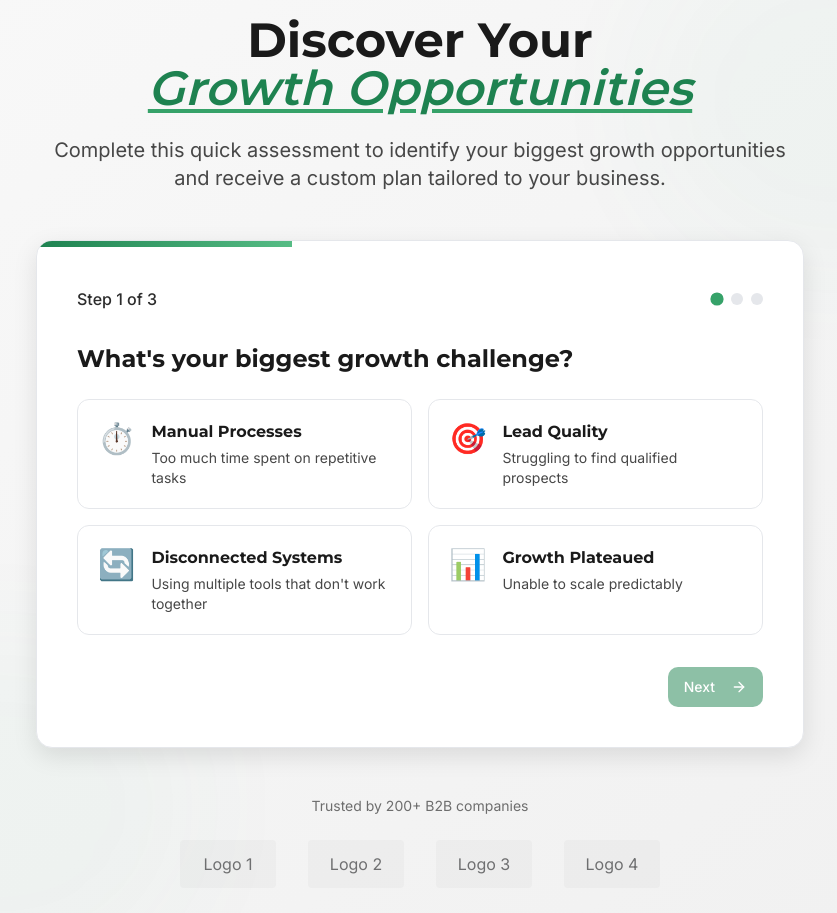
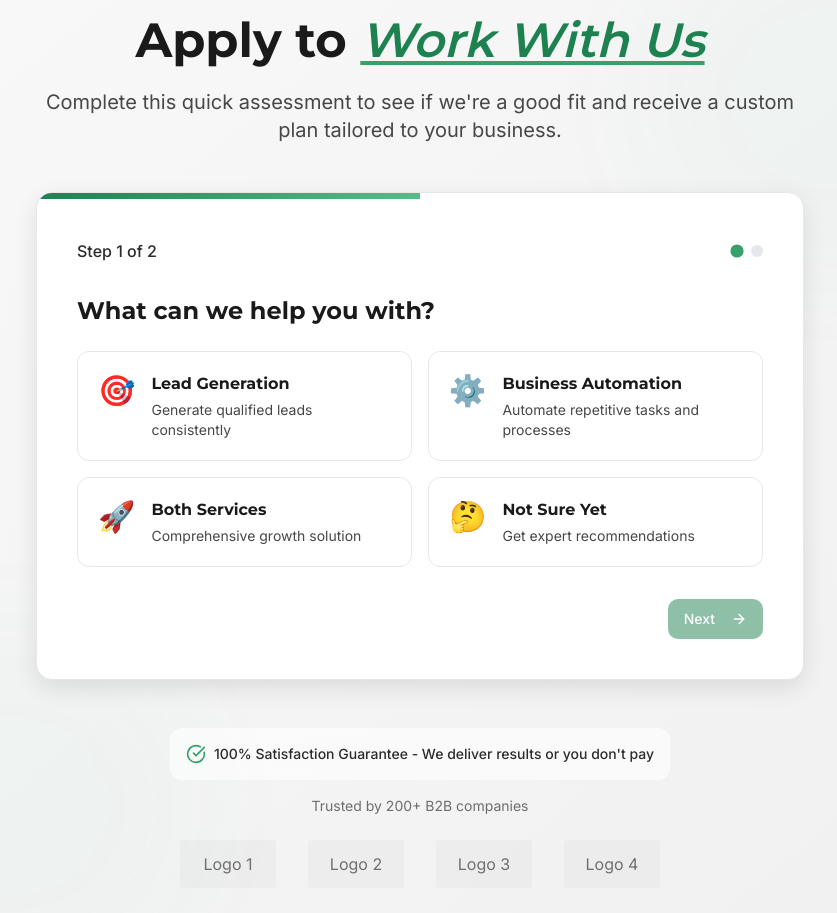
Before and after one commit to Jayvbooth/lea-growth-spark, a React (Vite) app: page / in a window 1280 px wide. Shown: the part 7860-8773 px from the top of the page, without its empty margins (220-1057 px from the left). Built offline with nearby package versions, Linux system fonts and the light colour scheme.

Commit message:
Refactor: Apply to work form on homepage
Update the CTA section on the homepage to match the design of the application form.

```diff
--- a/src/components/home/Assessment.tsx
+++ b/src/components/home/Assessment.tsx
@@ -1,61 +1,67 @@
 
 import React, { useState } from 'react';
+import { Link } from 'react-router-dom';
 import { Button } from "@/components/ui/button";
-import { ArrowRight, ArrowLeft, Check, CheckCircle } from 'lucide-react';
+import { ArrowRight, ArrowLeft, Check, CheckCircle, Building, Mail, User, Briefcase, Package, Users, Activity, Globe, BarChart } from 'lucide-react';
+import {
+  Form,
+  FormControl,
+  FormField,
+  FormItem,
+  FormLabel,
+  FormMessage,
+} from "@/components/ui/form";
+import { RadioGroup, RadioGroupItem } from "@/components/ui/radio-group";
+import { Input } from "@/components/ui/input";
 
-// Step 1: Current Situation
-const situationOptions = [
+// Service selection options
+const serviceOptions = [
   {
-    icon: "⏱️",
-    title: "Manual Processes",
-    description: "Too much time spent on repetitive tasks"
+    value: "Lead Generation",
+    label: "Lead Generation",
+    icon: "🎯",
+    description: "Generate qualified leads consistently"
   },
   {
-    icon: "🎯",
-    title: "Lead Quality",
-    description: "Struggling to find qualified prospects"
+    value: "Business Automation",
+    label: "Business Automation",
+    icon: "⚙️",
+    description: "Automate repetitive tasks and processes"
   },
   {
-    icon: "🔄",
-    title: "Disconnected Systems",
-    description: "Using multiple tools that don't work together"
+    value: "Both",
+    label: "Both Services",
+    icon: "🚀",
+    description: "Comprehensive growth solution"
   },
   {
-    icon: "📊",
-    title: "Growth Plateaued",
-    description: "Unable to scale predictably"
+    value: "Not Sure Yet",
+    label: "Not Sure Yet",
+    icon: "🤔",
+    description: "Get expert recommendations"
   }
 ];
 
-// Step 2: Goals
-const goalOptions = [
-  { id: 1, label: "Generate more qualified leads" },
-  { id: 2, label: "Automate repetitive tasks" },
-  { id: 3, label: "Integrate existing systems" },
-  { id: 4, label: "Improve conversion rates" },
-  { id: 5, label: "Reduce wasted time" },
-  { id: 6, label: "Scale predictable growth" }
-];
-
-// Step 3: Current Tools
-const toolOptions = [
-  { id: 1, label: "CRM (Salesforce, HubSpot, etc.)" },
-  { id: 2, label: "Marketing Automation" },
-  { id: 3, label: "Email Marketing" },
-  { id: 4, label: "Meeting Scheduler" },
-  { id: 5, label: "Social Media Tools" },
-  { id: 6, label: "Analytics Platform" },
-  { id: 7, label: "Project Management" },
-  { id: 8, label: "Communication Tools" }
+// Business type options
+const businessTypeOptions = [
+  { value: "B2B Services", label: "B2B Services", icon: <Briefcase className="h-4 w-4 mr-2" /> },
+  { value: "B2B Products", label: "B2B Products", icon: <Package className="h-4 w-4 mr-2" /> },
+  { value: "Agency", label: "Agency/Consulting", icon: <Users className="h-4 w-4 mr-2" /> },
+  { value: "Healthcare", label: "Healthcare", icon: <Activity className="h-4 w-4 mr-2" /> },
+  { value: "Other", label: "Other", icon: <Globe className="h-4 w-4 mr-2" /> }
 ];
 
 const Assessment = () => {
   const [currentStep, setCurrentStep] = useState(1);
-  const [selectedSituation, setSelectedSituation] = useState<number | null>(null);
-  const [selectedGoals, setSelectedGoals] = useState<number[]>([]);
-  const [selectedTools, setSelectedTools] = useState<number[]>([]);
+  const [selectedService, setSelectedService] = useState<string | null>(null);
+  const [formValues, setFormValues] = useState({
+    fullName: '',
+    email: '',
+    companyName: '',
+    businessType: '',
+  });
 
-  const totalSteps = 3;
+  const totalSteps = 2;
 
   const handleNextStep = () => {
     if (currentStep < totalSteps) {
@@ -71,48 +77,21 @@ const Assessment = () => {
     }
   };
 
-  const handleSituationSelect = (index: number) => {
-    setSelectedSituation(index);
+  const handleServiceSelect = (service: string) => {
+    setSelectedService(service);
   };
 
-  const handleGoalToggle = (id: number) => {
-    setSelectedGoals(prev =>
-      prev.includes(id)
-        ? prev.filter(item => item !== id)
-        : [...prev, id]
-    );
-  };
-
-  const handleToolToggle = (id: number) => {
-    setSelectedTools(prev =>
-      prev.includes(id)
-        ? prev.filter(item => item !== id)
-        : [...prev, id]
-    );
+  const handleInputChange = (name: string, value: string) => {
+    setFormValues(prev => ({
+      ...prev,
+      [name]: value
+    }));
   };
 
   const isNextDisabled = () => {
-    if (currentStep === 1 && selectedSituation === null) return true;
-    if (currentStep === 2 && selectedGoals.length === 0) return true;
+    if (currentStep === 1 && !selectedService) return true;
+    if (currentStep === 2 && (!formValues.fullName || !formValues.email)) return true;
     return false;
-  };
-
-  const handleSubmit = () => {
-    // Handle form submission - in a real app, this would send data to backend
-    console.log({
-      situation: selectedSituation !== null ? situationOptions[selectedSituation] : null,
-      goals: selectedGoals.map(id => goalOptions.find(goal => goal.id === id)),
-      tools: selectedTools.map(id => toolOptions.find(tool => tool.id === id))
-    });
-
-    // Reset the form
-    setCurrentStep(1);
-    setSelectedSituation(null);
-    setSelectedGoals([]);
-    setSelectedTools([]);
-
-    // Show success message or redirect
-    alert("Thanks for completing the assessment! We'll prepare your custom growth plan.");
   };
 
   return (
@@ -125,10 +104,10 @@ const Assessment = () => {
       <div className="container mx-auto px-4 relative z-10">
         <div className="max-w-4xl mx-auto text-center mb-12">
           <h2 className="text-3xl md:text-5xl font-bold mb-6 text-monochrome-900 animate-fade-in">
-            Discover Your <span className="text-fancy text-green-600">Growth Opportunities</span>
+            Apply to <span className="text-fancy text-green-600">Work With Us</span>
           </h2>
           <p className="text-lg md:text-xl text-monochrome-700 max-w-3xl mx-auto animate-fade-in">
-            Complete this quick assessment to identify your biggest growth opportunities and receive a custom plan tailored to your business.
+            Complete this quick assessment to see if we're a good fit and receive a custom plan tailored to your business.
           </p>
         </div>
 
@@ -163,25 +142,25 @@ const Assessment = () => {
               </div>
             </div>
 
-            {/* Step 1: Current Situation */}
+            {/* Step 1: Service Selection */}
             {currentStep === 1 && (
               <div className="animate-fade-in">
                 <h3 className="text-xl md:text-2xl font-bold text-monochrome-900 mb-6">
-                  What's your biggest growth challenge?
+                  What can we help you with?
                 </h3>
 
                 <div className="grid grid-cols-1 md:grid-cols-2 gap-4 mb-8">
-                  {situationOptions.map((option, index) => (
+                  {serviceOptions.map((option, index) => (
                     <div
                       key={index}
                       className={`p-5 border rounded-xl cursor-pointer transition-all duration-200 relative ${
-                        selectedSituation === index
+                        selectedService === option.value
                           ? 'border-green-500 bg-green-50 shadow-md'
                           : 'border-gray-200 hover:border-green-300 hover:shadow-sm'
                       }`}
-                      onClick={() => handleSituationSelect(index)}
+                      onClick={() => handleServiceSelect(option.value)}
                     >
-                      {selectedSituation === index && (
+                      {selectedService === option.value && (
                         <div className="absolute top-3 right-3 text-green-500">
                           <Check className="w-5 h-5" />
                         </div>
@@ -189,7 +168,7 @@ const Assessment = () => {
                       <div className="flex items-start">
                         <div className="text-3xl mr-4">{option.icon}</div>
                         <div>
-                          <h4 className="font-bold text-monochrome-900 mb-1">{option.title}</h4>
+                          <h4 className="font-bold text-monochrome-900 mb-1">{option.label}</h4>
                           <p className="text-sm text-monochrome-700">{option.description}</p>
                         </div>
                       </div>
@@ -199,80 +178,93 @@ const Assessment = () => {
               </div>
             )}
 
-            {/* Step 2: Goals */}
+            {/* Step 2: Basic Information */}
             {currentStep === 2 && (
-              <div className="animate-fade-in">
+              <div className="animate-fade-in space-y-6">
                 <h3 className="text-xl md:text-2xl font-bold text-monochrome-900 mb-6">
-                  What are your primary growth goals?
+                  Tell Us About Your Business
                 </h3>
-                <p className="text-monochrome-700 mb-6">Select all that apply to your business.</p>
 
-                <div className="grid grid-cols-1 md:grid-cols-2 gap-3 mb-8">
-                  {goalOptions.map(goal => (
+                <div className="grid grid-cols-1 md:grid-cols-2 gap-5">
+                  <div className="space-y-2">
+                    <label htmlFor="fullName" className="text-sm font-medium text-monochrome-800">Full Name</label>
+                    <div className="relative">
+                      <User className="absolute left-3 top-3 h-4 w-4 text-gray-400" />
+                      <Input
+                        id="fullName"
+                        value={formValues.fullName}
+                        onChange={(e) => handleInputChange('fullName', e.target.value)}
+                        placeholder="Your full name"
+                        className="pl-10"
+                      />
+                    </div>
+                  </div>
+
+                  <div className="space-y-2">
+                    <label htmlFor="email" className="text-sm font-medium text-monochrome-800">Email Address</label>
+                    <div className="relative">
+                      <Mail className="absolute left-3 top-3 h-4 w-4 text-gray-400" />
+                      <Input
+                        id="email"
+                        type="email"
+                        value={formValues.email}
+                        onChange={(e) => handleInputChange('email', e.target.value)}
+                        placeholder="you@company.com"
+                        className="pl-10"
+                      />
+                    </div>
+                  </div>
+                </div>
+
+                <div className="space-y-2">
+                  <label htmlFor="companyName" className="text-sm font-medium text-monochrome-800">Company Name</label>
+                  <div className="relative">
+                    <Building className="absolute left-3 top-3 h-4 w-4 text-gray-400" />
+                    <Input
+                      id="companyName"
+                      value={formValues.companyName}
+                      onChange={(e) => handleInputChange('companyName', e.target.value)}
+                      placeholder="Your company name"
+                      className="pl-10"
+                    />
+                  </div>
+                </div>
+
+                <div className="space-y-2">
+                  <label className="text-sm font-medium text-monochrome-800">What best describes your business?</label>
+                  <div className="grid grid-cols-1 md:grid-cols-2 gap-3">
+                    {businessTypeOptions.map((option) => (
                       <div
-                      key={goal.id}
+                        key={option.value}
                         className={`p-4 border rounded-lg cursor-pointer transition-all duration-200 flex items-center ${
-                        selectedGoals.includes(goal.id)
+                          formValues.businessType === option.value
                             ? 'border-green-500 bg-green-50 shadow-sm'
                             : 'border-gray-200 hover:border-green-300'
                         }`}
-                      onClick={() => handleGoalToggle(goal.id)}
+                        onClick={() => handleInputChange('businessType', option.value)}
                       >
                         <div
                           className={`w-5 h-5 rounded-md border flex-shrink-0 mr-3 flex items-center justify-center ${
-                          selectedGoals.includes(goal.id)
+                            formValues.businessType === option.value
                               ? 'bg-green-500 border-green-500'
                               : 'border-gray-300'
                           }`}
                         >
-                        {selectedGoals.includes(goal.id) && (
+                          {formValues.businessType === option.value && (
                             <Check className="w-3 h-3 text-white" />
                           )}
                         </div>
-                      <span className="text-monochrome-900">{goal.label}</span>
+                        <span className="flex items-center text-monochrome-900">
+                          {option.icon}
+                          {option.label}
+                        </span>
                       </div>
                     ))}
                   </div>
                 </div>
-            )}
-
-            {/* Step 3: Current Tools */}
-            {currentStep === 3 && (
-              <div className="animate-fade-in">
-                <h3 className="text-xl md:text-2xl font-bold text-monochrome-900 mb-6">
-                  What tools are you currently using?
-                </h3>
-                <p className="text-monochrome-700 mb-6">Select all tools you use for your business operations.</p>
-
-                <div className="grid grid-cols-1 md:grid-cols-2 gap-3 mb-8">
-                  {toolOptions.map(tool => (
-                    <div
-                      key={tool.id}
-                      className={`p-4 border rounded-lg cursor-pointer transition-all duration-200 flex items-center ${
-                        selectedTools.includes(tool.id)
-                          ? 'border-green-500 bg-green-50 shadow-sm'
-                          : 'border-gray-200 hover:border-green-300'
-                      }`}
-                      onClick={() => handleToolToggle(tool.id)}
-                    >
-                      <div
-                        className={`w-5 h-5 rounded-md border flex-shrink-0 mr-3 flex items-center justify-center ${
-                          selectedTools.includes(tool.id)
-                            ? 'bg-green-500 border-green-500'
-                            : 'border-gray-300'
-                        }`}
-                      >
-                        {selectedTools.includes(tool.id) && (
-                          <Check className="w-3 h-3 text-white" />
-                        )}
-                      </div>
-                      <span className="text-monochrome-900">{tool.label}</span>
-                    </div>
-                  ))}
-                </div>
 
                 {/* What You'll Receive Preview */}
-                <div className="bg-green-50 p-6 rounded-lg mb-8 border border-green-100">
+                <div className="bg-green-50 p-6 rounded-lg my-8 border border-green-100">
                   <h4 className="font-bold text-monochrome-900 mb-4 flex items-center">
                     <span className="w-8 h-8 bg-green-100 rounded-full flex items-center justify-center mr-3">
                       <CheckCircle className="w-5 h-5 text-green-600" />
@@ -328,10 +320,12 @@ const Assessment = () => {
               ) : (
                 <Button
                   className="bg-green-600 hover:bg-green-700 text-white flex items-center"
-                  onClick={handleSubmit}
+                  asChild
                 >
-                  Get Your Custom Growth Plan
+                  <Link to="/assessment">
+                    Continue Your Application
                     <ArrowRight className="w-4 h-4 ml-2" />
+                  </Link>
                 </Button>
               )}
             </div>
@@ -340,6 +334,12 @@ const Assessment = () => {
 
         {/* Trust indicators */}
         <div className="max-w-3xl mx-auto mt-12 text-center">
+          <div className="bg-white/60 p-4 rounded-lg backdrop-blur-sm inline-block mb-4">
+            <p className="text-sm text-monochrome-800 font-medium flex items-center justify-center">
+              <CheckCircle className="mr-2 h-5 w-5 text-green-500" />
+              100% Satisfaction Guarantee - We deliver results or you don't pay
+            </p>
+          </div>
           <p className="text-sm text-monochrome-600 mb-6">Trusted by 200+ B2B companies</p>
           <div className="flex flex-wrap justify-center gap-8 opacity-60">
             <div className="w-24 h-12 bg-monochrome-300/30 rounded flex items-center justify-center">Logo 1</div>
```
Lines whose indentation alone changed are shown as unchanged.
